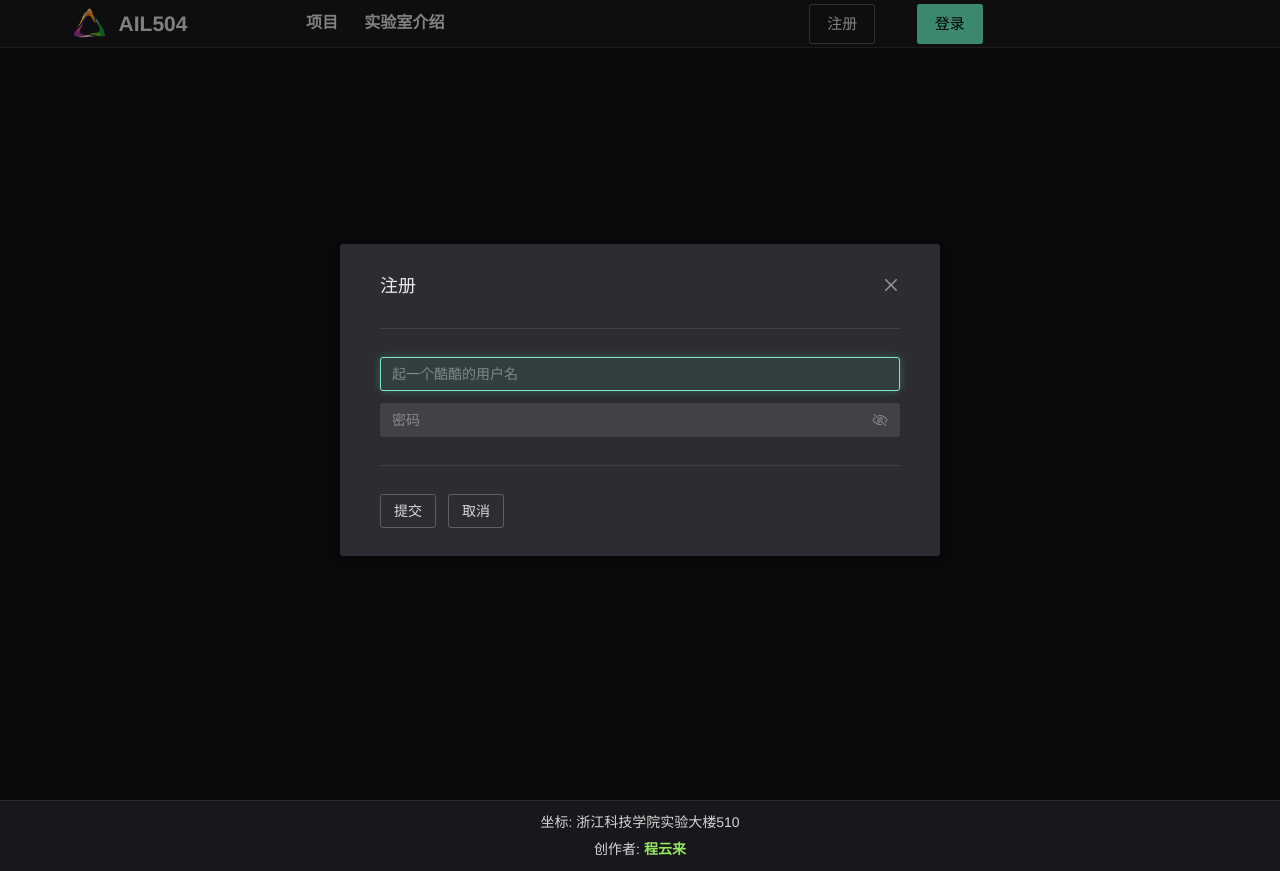
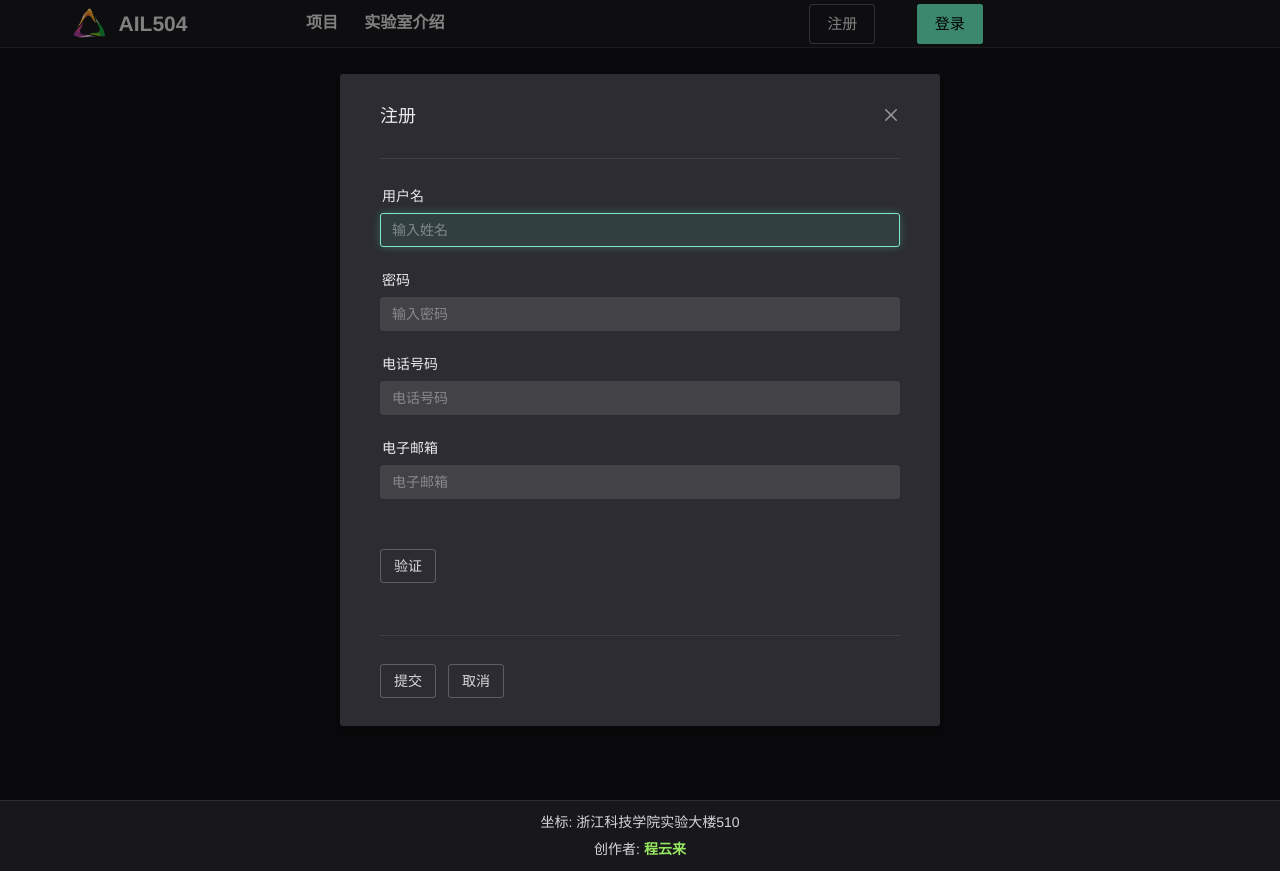
Before and after one commit to Chengyunlai/AIL504, a Vue app in the folder vite-project/: page / in a window 1280 px wide. Both pictures are taken after a click on the button "注册". Built offline with nearby package versions, Linux system fonts and the light colour scheme; some icons are missing.

Commit message:
首页组件化;登录注册的UI

```diff
--- /dev/null
+++ b/vite-project/src/components/normal/NaiveFooter.vue
@@ -0,0 +1,18 @@
+<template>
+  <div>
+    <p >坐标: 浙江科技学院实验大楼510</p>
+  </div>
+  <div style="margin-top: 5px">
+    <p >创作者: <span style="color:#96e75f;font-weight: bold">程云来</span></p>
+  </div>
+</template>
+
+<script>
+export default {
+  name: "Footer"
+}
+</script>
+
+<style scoped>
+
+</style>
--- /dev/null
+++ b/vite-project/src/components/normal/NaiveHeader.vue
@@ -0,0 +1,192 @@
+<template>
+  <n-grid cols="15" style="height: 100%">
+      <!--logo-->
+      <n-gi style="display: flex;justify-content: center;align-items: center" span="3">
+        <n-image
+            width="40"
+            src="img/logo-img.png"
+            preview-disabled
+        />
+        <p class="header-font">AIL504</p>
+      </n-gi>
+      <!--项目-->
+      <n-gi class="flex-right"  span="6">
+        <!--<p>智慧消防</p>-->
+        <n-space justify="space-around" size="large">
+          <n-button
+              text
+              tag="a"
+              href="https://itifrd.top/home/"
+              target="_blank"
+              class="header-font"
+              style="font-size: 1.15em"
+          >
+            项目
+          </n-button>
+
+          <n-button
+              text
+              tag="a"
+              href="https://itifrd.top/home/"
+              target="_blank"
+              class="header-font"
+              style="font-size: 1.15em"
+          >
+            实验室介绍
+          </n-button>
+        </n-space>
+
+      </n-gi>
+      <!--登录注册-->
+      <n-gi style="display: flex;justify-content: space-evenly;align-items: center" span="3">
+        <n-button size="large" @click="this.sign = true">注册</n-button>
+        <!--注册 模态框-->
+        <n-modal
+            v-model:show="sign"
+            class="custom-card"
+            :mask-closable="false"
+            preset="card"
+            :style="bodyStyle"
+            title="注册"
+            size="huge"
+            :bordered="false"
+            :segmented="segmented"
+        >
+          <n-form
+              ref="formRef"
+              :label-width="80"
+              :model="signFormValue"
+          >
+            <n-form-item label="用户名" path="name">
+              <n-input v-model:value="signFormValue.name" placeholder="输入姓名" />
+            </n-form-item>
+            <n-form-item  label="密码" path="password">
+              <n-input type="password" v-model:value="signFormValue.age" placeholder="输入密码" />
+            </n-form-item>
+            <n-form-item label="电话号码" path="phone">
+              <n-input v-model:value="signFormValue.phone" placeholder="电话号码" />
+            </n-form-item>
+            <n-form-item label="电子邮箱" path="email">
+              <n-input v-model:value="signFormValue.email" placeholder="电子邮箱" />
+            </n-form-item>
+            <n-form-item>
+              <n-button attr-type="button">
+                验证
+              </n-button>
+            </n-form-item>
+          </n-form>
+
+          <template #footer>
+            <n-space>
+              <n-button>提交</n-button>
+              <n-button  @click="sign = false">取消</n-button>
+            </n-space>
+          </template>
+        </n-modal>
+
+        <n-button type="success" size="large" @click="this.login = true">登录</n-button>
+        <!--登录模态框-->
+        <n-modal
+            v-model:show="login"
+            class="custom-card"
+            :mask-closable="false"
+            preset="card"
+            :style="bodyStyle"
+            title="登录"
+            size="huge"
+            :bordered="false"
+            :segmented="segmented"
+        >
+          <n-form
+              ref="formRef"
+              :label-width="80"
+              :model="loginFormValue"
+          >
+            <n-form-item label="用户名" path="name">
+              <n-input v-model:value="loginFormValue.name" placeholder="输入用户名" />
+            </n-form-item>
+            <n-form-item label="密码" path="user.age">
+              <n-input  type="password" v-model:value="loginFormValue.age" placeholder="输入密码" />
+            </n-form-item>
+            <n-form-item>
+              <n-button attr-type="button">
+                验证
+              </n-button>
+            </n-form-item>
+          </n-form>
+
+          <template #footer>
+            <n-space>
+              <n-button>提交</n-button>
+              <n-button  @click="login = false">取消</n-button>
+            </n-space>
+          </template>
+        </n-modal>
+      </n-gi>
+
+      <n-gi  class="flex-right">
+        <a href="https://worker.yuque.com/groups/cf4sta/join?token=kLnkxQZAXF0X8uCM# (成员)">
+          <YuqueOutlined color="#28c772" style="width: 42px"></YuqueOutlined>
+        </a>
+      </n-gi>
+    </n-grid>
+</template>
+
+<script lang="ts">
+import {YuqueOutlined} from "@vicons/antd"
+import {LoginOutlined} from "@vicons/antd"
+
+import {ref} from "vue";
+
+export default {
+  name: "Header",
+  setup () {
+    return {
+      bodyStyle: {
+        width: '600px'
+      },
+      segmented: {
+        content: 'soft',
+        footer: 'soft'
+      } as const,
+      sign: ref(false),
+      login: ref(false)
+    }
+  },
+  components:{
+    YuqueOutlined,
+    LoginOutlined
+  },
+  data(){
+    return{
+      signFormValue:{
+        name:'',
+        password:'',
+        phone:'',
+        email:''
+      },
+      loginFormValue:{
+        name:'',
+        password:''
+      }
+    }
+  }
+
+}
+</script>
+
+<style scoped>
+.flex-right {
+  /*line-height: 64px;*/
+  margin-left: 40px;
+  display: flex;
+  align-items: center;
+  /*justify-content: center;*/
+}
+
+.header-font {
+  font-weight: bolder;
+  font-size: 1.5em;
+  margin-left: 10px
+}
+</style>
--- a/vite-project/src/views/NaiveWelcomeLayout.vue
+++ b/vite-project/src/views/NaiveWelcomeLayout.vue
@@ -1,99 +1,13 @@
 <template>
   <n-layout class="font-transparent">
     <n-layout-header :style="headerHeight" bordered>
-      <n-grid cols="15" style="height: 100%">
-        <!--logo-->
-        <n-gi style="display: flex;justify-content: center;align-items: center" span="3">
-          <n-image
-              width="40"
-              src="img/logo-img.png"
-              preview-disabled
-          />
-          <p class="header-font">AIL504</p>
-        </n-gi>
-        <!--项目-->
-        <n-gi class="flex-right"  span="6">
-          <!--<p>智慧消防</p>-->
-          <n-space justify="space-around" size="large">
-            <n-button
-                text
-                tag="a"
-                href="https://itifrd.top/home/"
-                target="_blank"
-                class="header-font"
-                style="font-size: 1.15em"
-            >
-              项目
-            </n-button>
-
-            <n-button
-                text
-                tag="a"
-                href="https://itifrd.top/home/"
-                target="_blank"
-                class="header-font"
-                style="font-size: 1.15em"
-            >
-              实验室介绍
-            </n-button>
-          </n-space>
-
-        </n-gi>
-        <!--登录注册-->
-        <n-gi style="display: flex;justify-content: space-evenly;align-items: center" span="3">
-            <n-button size="large" @click="login = true">注册</n-button>
-            <!--注册 模态框-->
-          <n-modal
-              v-model:show="login"
-              class="custom-card"
-              :mask-closable="false"
-              preset="card"
-              :style="bodyStyle"
-              title="注册"
-              size="huge"
-              :bordered="false"
-              :segmented="segmented"
-          >
-
-            <!--<template #header>-->
-            <!--  <LoginOutlined style="width: 32px;"></LoginOutlined>-->
-            <!--</template>-->
-            <n-space vertical size="large">
-              <n-input v-model:value="value" type="text" placeholder="起一个酷酷的用户名" />
-              <n-input
-                  type="password"
-                  show-password-on="mousedown"
-                  placeholder="密码"
-                  :maxlength="8"
-              />
-            </n-space>
-
-            <template #footer>
-              <n-space>
-                <n-button>提交</n-button>
-                <n-button>取消</n-button>
-              </n-space>
-            </template>
-          </n-modal>
-            <n-button type="success" size="large">登录</n-button>
-        </n-gi>
-
-        <n-gi  class="flex-right">
-
-          <a href="https://worker.yuque.com/groups/cf4sta/join?token=kLnkxQZAXF0X8uCM# (成员)">
-            <YuqueOutlined color="#28c772" style="width: 42px"></YuqueOutlined>
-          </a>
+        <!--页头-->
+        <NaiveHeader></NaiveHeader>
+    </n-layout-header>
 
 
-        </n-gi>
-      </n-grid>
-      <n-grid>
-
-      </n-grid>
-    </n-layout-header>
-
     <n-layout-content :content-style="screenHeight">
-      <!--<h1>AIL504实验小组</h1>-->
+      <!--内容-->
       <div style="height: 100%;display: flex;flex-direction: column;justify-content: center">
         <div style="display: flex;justify-content: center;">
           <LogoSvg></LogoSvg>
@@ -109,44 +23,33 @@
     </n-layout-content>
 
     <n-layout-footer bordered style="display: flex;flex-direction: column;justify-content: center;align-items: center;padding: 10px">
-      <div>
-        <p >坐标: 浙江科技学院实验大楼510</p>
-      </div>
-      <div style="margin-top: 5px">
-        <p >创作者: <span style="color:#96e75f;font-weight: bold">程云来</span></p>
-      </div>
+      <!--页脚-->
+      <NaiveFooter></NaiveFooter>
     </n-layout-footer>
   </n-layout>
 </template>
 
 <script lang="ts">
-import logoSvg from "../components/LogoSvg.vue";
+// 组件导入
+import LogoSvg from "../components/naiveWelcomeLayout/LogoSvg.vue";
+import NaiveHeader from "../components/normal/NaiveHeader.vue";
+import NaiveFooter from "../components/normal/NaiveFooter.vue"
+
 import {ref} from "vue";
 // 图标
 import {YuqueOutlined} from "@vicons/antd"
 import {LoginOutlined} from "@vicons/antd"
-
 import { Icon } from '@vicons/utils'
 
 export default {
   name: "NaiveLayout",
   components: {
-    logoSvg,
+    LogoSvg,
     YuqueOutlined,
     Icon,
-    LoginOutlined
-  },
-  setup () {
-    return {
-      bodyStyle: {
-        width: '600px'
-      },
-      segmented: {
-        content: 'soft',
-        footer: 'soft'
-      } as const,
-      login: ref(false)
-    }
+    LoginOutlined,
+    NaiveHeader,
+    NaiveFooter
   },
   data(){
     return{
@@ -155,6 +58,14 @@ export default {
       },
       headerHeight:{
         height:this.changeHeaderHeight()
+      },
+      formValue:{
+        user:{
+          name:'',
+          age:''
+        },
+        phone:'',
+        email:''
       }
     }
   },
@@ -176,6 +87,9 @@ export default {
     },
     changeHeaderHeight(){
       return document.documentElement.clientHeight<800?document.documentElement.clientHeight*0.1+'px':document.documentElement.clientHeight*0.06+'px'
+    },
+    handleValidateClick(){
+      console.log(JSON.stringify(this.formValue))
     }
   },
 }
@@ -183,27 +97,8 @@ export default {
 </script>
 
 <style scoped>
-.flex-right {
-  /*line-height: 64px;*/
-  margin-left: 40px;
-  display: flex;
-  align-items: center;
-  /*justify-content: center;*/
-}
-
-.header-font {
-  font-weight: bolder;
-  font-size: 1.5em;
-  margin-left: 10px
-}
-
-.welcome-content{
-  text-align: center;
-}
-
 /*光标隐藏*/
 .font-transparent{
   caret-color:transparent;
 }
-
 </style>
```
Also changed, not shown: vite-project/components.d.ts (+8 -1 lines), vite-project/src/components/naiveWelcomeLayout/LogoSvg.vue (renamed from vite-project/src/components/LogoSvg.vue).
